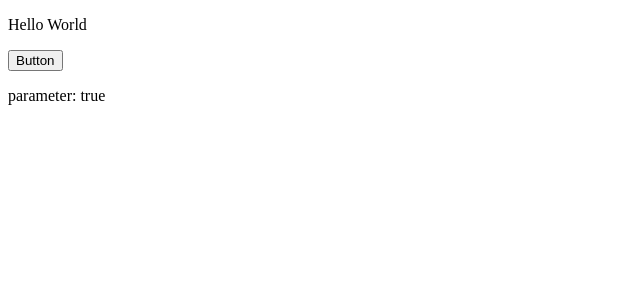
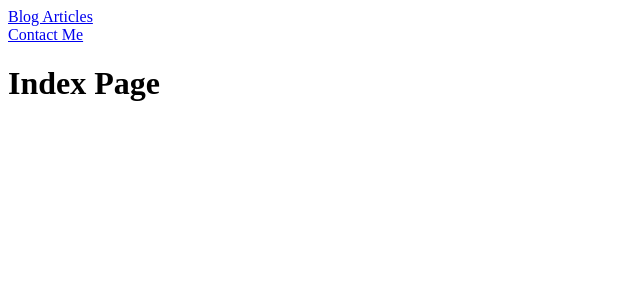
Before and after one commit to alexkkm/React, a React (Create React App) app: page / in a window 1280 px wide. Shown: the top 300 px of the page, without its empty margins (0-640 px from the left). Built offline with nearby package versions, Linux system fonts and the light colour scheme.

Commit message:
finished React Router

```diff
--- a/package.json
+++ b/package.json
@@ -34,5 +34,8 @@
       "last 1 firefox version",
       "last 1 safari version"
     ]
+  },
+  "devDependencies": {
+    "react-router-dom": "^5.3.0"
   }
 }
--- /dev/null
+++ b/src/blogs.jsx
@@ -0,0 +1,20 @@
+import { Component } from "react";
+import { BrowserRouter as Router, Route, Link } from "react-router-dom";
+import Index from './index'
+
+class Blogs extends Component {
+    render(){
+      return(
+    <div>
+        <Router>
+          <Route exact path="/" component={Index}>
+          </Route>
+        </Router>
+
+        <Link to="/">Index</Link>
+        <h1>Blog Articles</h1>
+    </div>);
+
+  }
+}
+  export default Blogs;
--- a/src/test.jsx
+++ b/src/class.jsx
@@ -1,5 +1,4 @@
 import React,{ Component } from 'react';
-import ReactDOM from 'react-dom';
 
 var parameter=true;
 
--- /dev/null
+++ b/src/contact.jsx
@@ -0,0 +1,20 @@
+import { Component } from "react";
+import { BrowserRouter as Router, Route, Link } from "react-router-dom";
+import Index from './index'
+
+class Contact extends Component {
+    render(){
+      return(
+    <div>
+        <Router>
+          <Route exact path="/" component={Index}>
+          </Route>
+        </Router>
+
+        <Link to="/">Index</Link>
+        <h1>Contact Me</h1>
+    </div>);
+
+  }
+}
+  export default Contact;
--- a/src/index.jsx
+++ b/src/index.jsx
@@ -1,10 +1,45 @@
-import React from 'react';
-import ReactDOM from 'react-dom';
-import CompoentExample from './test';
+import ReactDOM from "react-dom";
+import { Component } from "react";
+import { BrowserRouter as Router, Route, Link } from "react-router-dom";
+import Blogs from "./blogs";
+import Contact from "./contact";
+
+// App() function are the main function of the webpage
+export default function App() {
+  return (
+    // React Router
+    <Router>
+        <Route exact path="/" component={Index}>
+        </Route>
+        <Route path="/blogs" component={Blogs}>
+        </Route>
+        <Route path="/contact" component={Contact}>
+        </Route>
+    </Router>
+  );
+}
+
+class Index extends Component{
+    render(){
+        return(
+            <div id="Index">
+
+                <div className="route">
+                    <div>
+                        <Link to="/blogs">Blog Articles</Link>
+                    </div>
+                    <div>
+                        <Link to="/contact">Contact Me</Link>
+                    </div>
+                </div>
+
+                <h1>Index Page</h1>
+
+            </div>
+        )
+    }
+}
 
 
-
-ReactDOM.render(
-  <CompoentExample />,
-  document.getElementById('root')
-);
+// the most outter layer Dom render, render the App() function to index.html
+ReactDOM.render(<App />, document.getElementById("root"));
```
Also changed, not shown: src/App.jsx (added), 1 other file (tests, documents, lock files or other folders).
